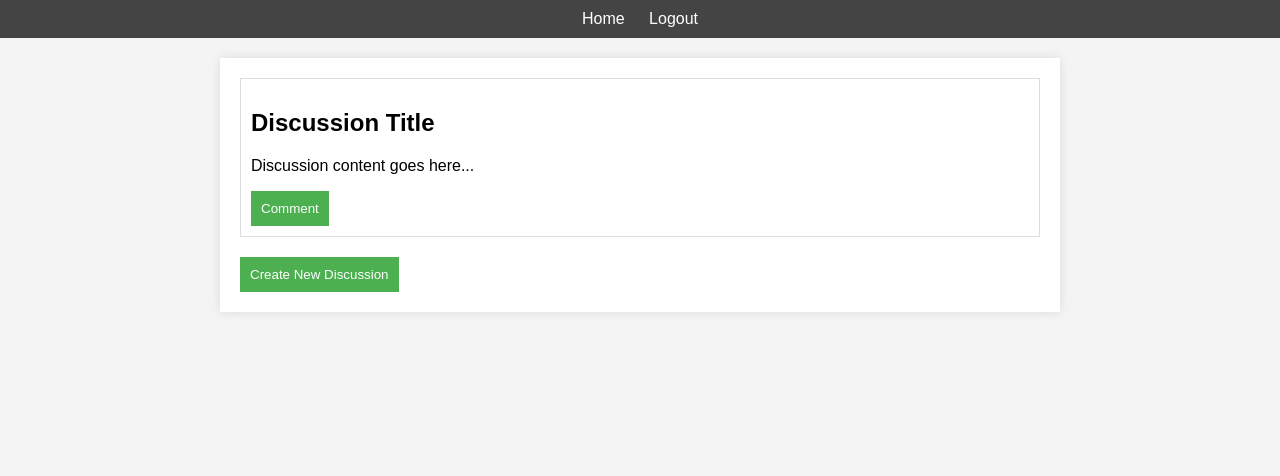
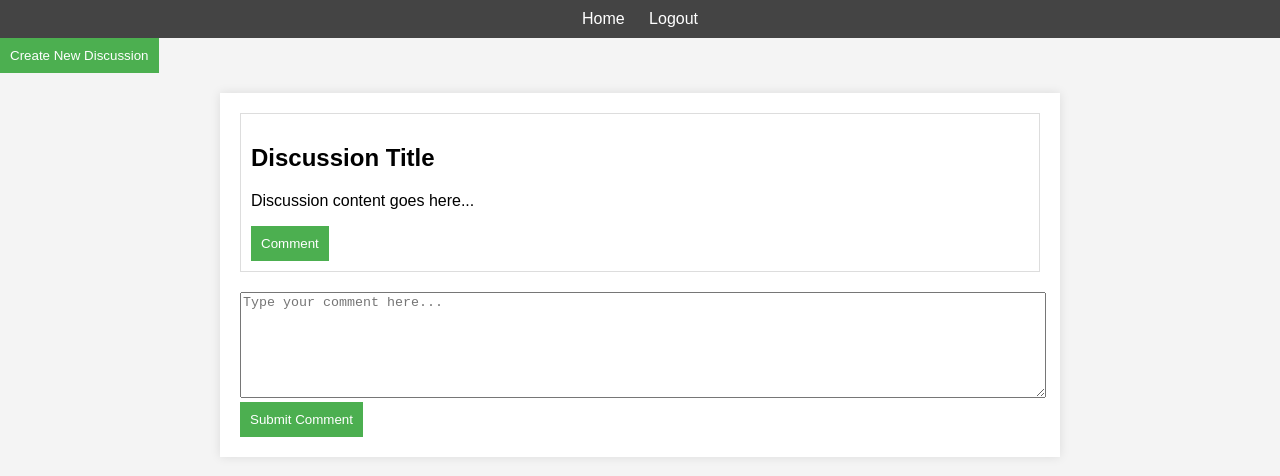
Before and after one commit to Stingray07/Discussion, a website: page frontend/private/home.html in a window 1280 px wide. Both pictures are taken after a click on the button "Comment". Drawn offline with Linux system fonts and the light colour scheme; files that its build step writes are made by us from their sources.

Commit message:
Implemented logic for commenting on discussions
On to comment server handler

```diff
--- a/frontend/assets/scripts.js
+++ b/frontend/assets/scripts.js
@@ -96,3 +96,13 @@ function hasEmptyField(username, password) {
 function createNewDiscussionButtonHandler() {
   window.location.href = "http://localhost:3000/private/create_discussion.html";
 }
+
+function openCommentForm() {
+  var commentForm = document.querySelector(".comment-form");
+
+  if (commentForm.style.display === "block") {
+    commentForm.style.display = "none";
+  } else {
+    commentForm.style.display = "block";
+  }
+}
--- a/frontend/assets/styles.css
+++ b/frontend/assets/styles.css
@@ -85,3 +85,8 @@ button:hover {
 .comment-form {
   display: none;
 }
+
+#commentInput {
+  width: 100%;
+  height: 100px;
+}
--- a/frontend/private/home.html
+++ b/frontend/private/home.html
@@ -19,6 +19,10 @@
         </script>
       </nav>
 
+      <button onclick="createNewDiscussionButtonHandler()">
+        Create New Discussion
+      </button>
+
       <main>
         <div class="discussion">
           <h2>Discussion Title</h2>
@@ -31,12 +35,9 @@
             id="commentInput"
             placeholder="Type your comment here..."
           ></textarea>
+          <div></div>
           <button onclick="submitComment()">Submit Comment</button>
         </div>
-
-        <button onclick="createNewDiscussionButtonHandler()">
-          Create New Discussion
-        </button>
       </main>
     </div>
     <script src="/../assets/scripts.js"></script>
```
Also changed, not shown: backend/server.js (+7 -1 lines).
